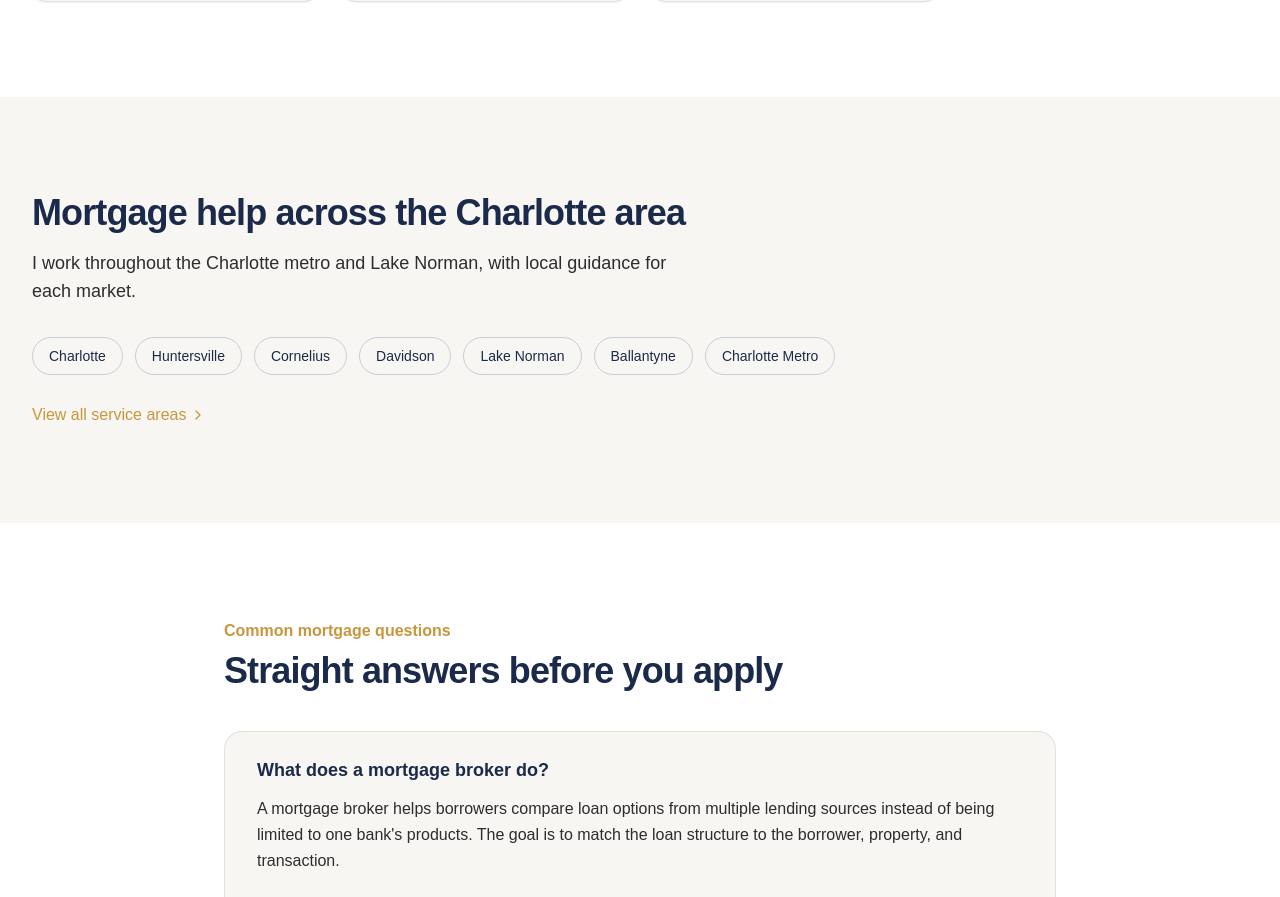
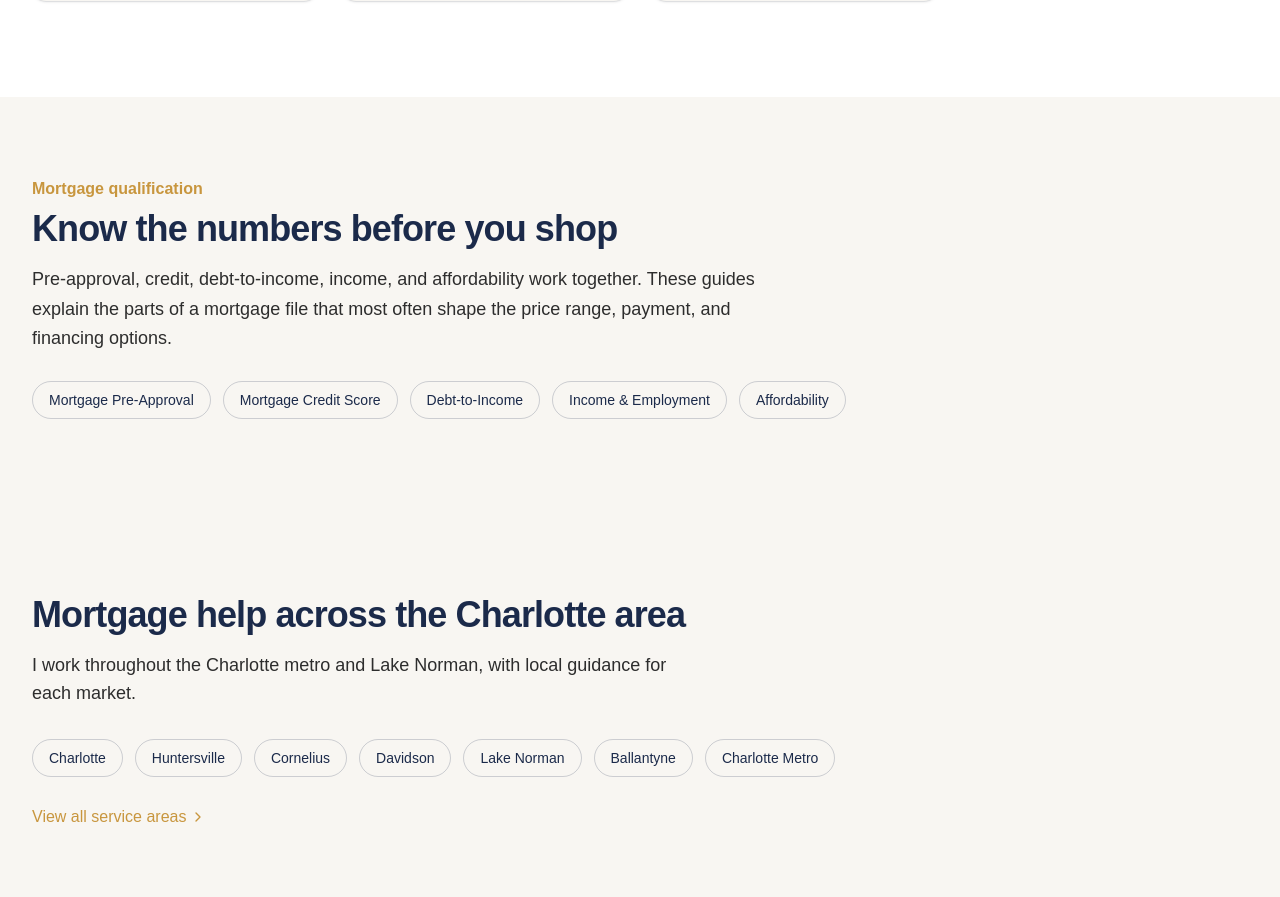
Before and after one commit to JLshope12/jacob-shope-mortgage, a Next.js app: page / in a window 1280 px wide. Shown: the part 2699-3596 px from the top of the page. Built offline with nearby package versions, Linux system fonts and the light colour scheme.

Commit message:
SEO: point homepage to canonical authority pages and qualification guides

```diff
--- a/app/page.tsx
+++ b/app/page.tsx
@@ -15,13 +15,13 @@ import {
 } from "lucide-react";
 
 const LOAN_PROGRAMS = [
-  { slug: "conventional", title: "Conventional", description: "Flexible financing for qualified buyers.", icon: HomeIcon },
-  { slug: "fha", title: "FHA", description: "Lower down payment and flexible credit options.", icon: Landmark },
-  { slug: "va", title: "VA", description: "Powerful benefits for eligible veterans and service members.", icon: Medal },
-  { slug: "usda", title: "USDA", description: "100% financing in eligible rural and suburban areas.", icon: Sprout },
-  { slug: "jumbo", title: "Jumbo", description: "Options for homes above conforming loan limits.", icon: Banknote },
-  { slug: "refinance", title: "Refinance", description: "Review your rate, term, or equity options.", icon: RefreshCw },
-  { slug: "first-time-buyer", title: "First-Time Buyer", description: "A clear plan for your first purchase.", icon: Heart },
+  { href: "/loan-programs/conventional", title: "Conventional", description: "Flexible financing for qualified buyers.", icon: HomeIcon },
+  { href: "/loan-programs/fha", title: "FHA", description: "Lower down payment and flexible credit options.", icon: Landmark },
+  { href: "/va-loans-charlotte", title: "VA", description: "Powerful benefits for eligible veterans and service members.", icon: Medal },
+  { href: "/loan-programs/usda", title: "USDA", description: "100% financing in eligible rural and suburban areas.", icon: Sprout },
+  { href: "/loan-programs/jumbo", title: "Jumbo", description: "Options for homes above conforming loan limits.", icon: Banknote },
+  { href: "/loan-programs/refinance", title: "Refinance", description: "Review your rate, term, or equity options.", icon: RefreshCw },
+  { href: "/first-time-homebuyer-charlotte", title: "First-Time Buyer", description: "A clear plan for your first purchase.", icon: Heart },
 ] as const;
 
 const SERVICE_AREAS = [
@@ -190,9 +190,9 @@ export default function Home() {
             </p>
             <div className="flex flex-wrap gap-3 pt-2 text-sm font-medium">
               <Link href="/loan-programs/fha" className="rounded-full border border-navy/20 px-4 py-2 text-navy hover:border-gold hover:text-gold">FHA Loans</Link>
-              <Link href="/loan-programs/va" className="rounded-full border border-navy/20 px-4 py-2 text-navy hover:border-gold hover:text-gold">VA Loans</Link>
+              <Link href="/va-loans-charlotte" className="rounded-full border border-navy/20 px-4 py-2 text-navy hover:border-gold hover:text-gold">VA Loans</Link>
               <Link href="/loan-programs/conventional" className="rounded-full border border-navy/20 px-4 py-2 text-navy hover:border-gold hover:text-gold">Conventional</Link>
-              <Link href="/loan-programs/first-time-buyer" className="rounded-full border border-navy/20 px-4 py-2 text-navy hover:border-gold hover:text-gold">First-Time Buyers</Link>
+              <Link href="/first-time-homebuyer-charlotte" className="rounded-full border border-navy/20 px-4 py-2 text-navy hover:border-gold hover:text-gold">First-Time Buyers</Link>
               <Link href="/down-payment-assistance-charlotte" className="rounded-full border border-navy/20 px-4 py-2 text-navy hover:border-gold hover:text-gold">Down Payment Assistance</Link>
             </div>
           </div>
@@ -226,14 +226,31 @@ export default function Home() {
             The right loan depends on the property, your goals, and how you want the payment structured.
           </p>
           <div className="mt-10 grid gap-6 sm:grid-cols-2 lg:grid-cols-3 xl:grid-cols-4">
-            {LOAN_PROGRAMS.map(({ slug, title, description, icon: Icon }) => (
-              <Link key={slug} href={`/loan-programs/${slug}`} className="group flex flex-col rounded-xl bg-offwhite p-6 shadow-sm ring-1 ring-navy/5 hover:shadow-md">
+            {LOAN_PROGRAMS.map(({ href, title, description, icon: Icon }) => (
+              <Link key={href} href={href} className="group flex flex-col rounded-xl bg-offwhite p-6 shadow-sm ring-1 ring-navy/5 hover:shadow-md">
                 <span className="flex h-10 w-10 items-center justify-center rounded-lg bg-navy/10 text-navy"><Icon className="h-5 w-5" /></span>
                 <h3 className="mt-4 font-semibold text-navy">{title}</h3>
                 <p className="mt-2 flex-1 text-sm leading-relaxed text-charcoal">{description}</p>
                 <span className="mt-4 inline-flex items-center text-sm font-medium text-gold">Learn More <ChevronRight className="ml-1 h-4 w-4" /></span>
               </Link>
             ))}
+          </div>
+        </div>
+      </section>
+
+      <section className="py-16 md:py-20">
+        <div className="mx-auto max-w-7xl px-4 md:px-6 lg:px-8">
+          <p className="font-semibold text-gold">Mortgage qualification</p>
+          <h2 className="mt-2 text-3xl font-bold tracking-tight text-navy md:text-4xl">Know the numbers before you shop</h2>
+          <p className="mt-4 max-w-3xl leading-relaxed text-charcoal md:text-lg">
+            Pre-approval, credit, debt-to-income, income, and affordability work together. These guides explain the parts of a mortgage file that most often shape the price range, payment, and financing options.
+          </p>
+          <div className="mt-7 flex flex-wrap gap-3 text-sm font-medium">
+            <Link href="/mortgage-preapproval-charlotte" className="rounded-full border border-navy/20 px-4 py-2 text-navy hover:border-gold hover:text-gold">Mortgage Pre-Approval</Link>
+            <Link href="/mortgage-credit-score-charlotte" className="rounded-full border border-navy/20 px-4 py-2 text-navy hover:border-gold hover:text-gold">Mortgage Credit Score</Link>
+            <Link href="/mortgage-dti-charlotte" className="rounded-full border border-navy/20 px-4 py-2 text-navy hover:border-gold hover:text-gold">Debt-to-Income</Link>
+            <Link href="/mortgage-income-employment-charlotte" className="rounded-full border border-navy/20 px-4 py-2 text-navy hover:border-gold hover:text-gold">Income &amp; Employment</Link>
+            <Link href="/how-much-house-can-i-afford-charlotte" className="rounded-full border border-navy/20 px-4 py-2 text-navy hover:border-gold hover:text-gold">Affordability</Link>
           </div>
         </div>
       </section>
```
